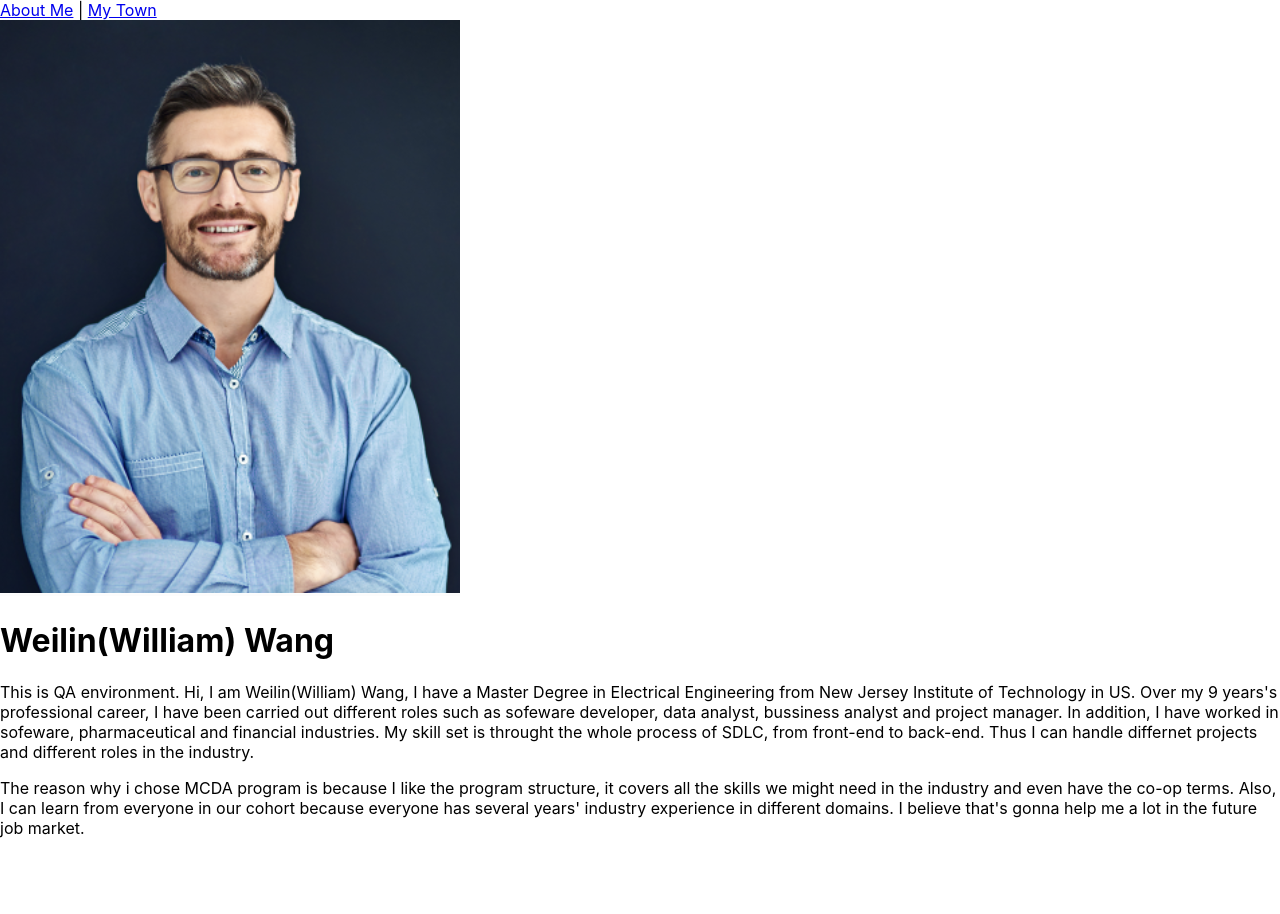
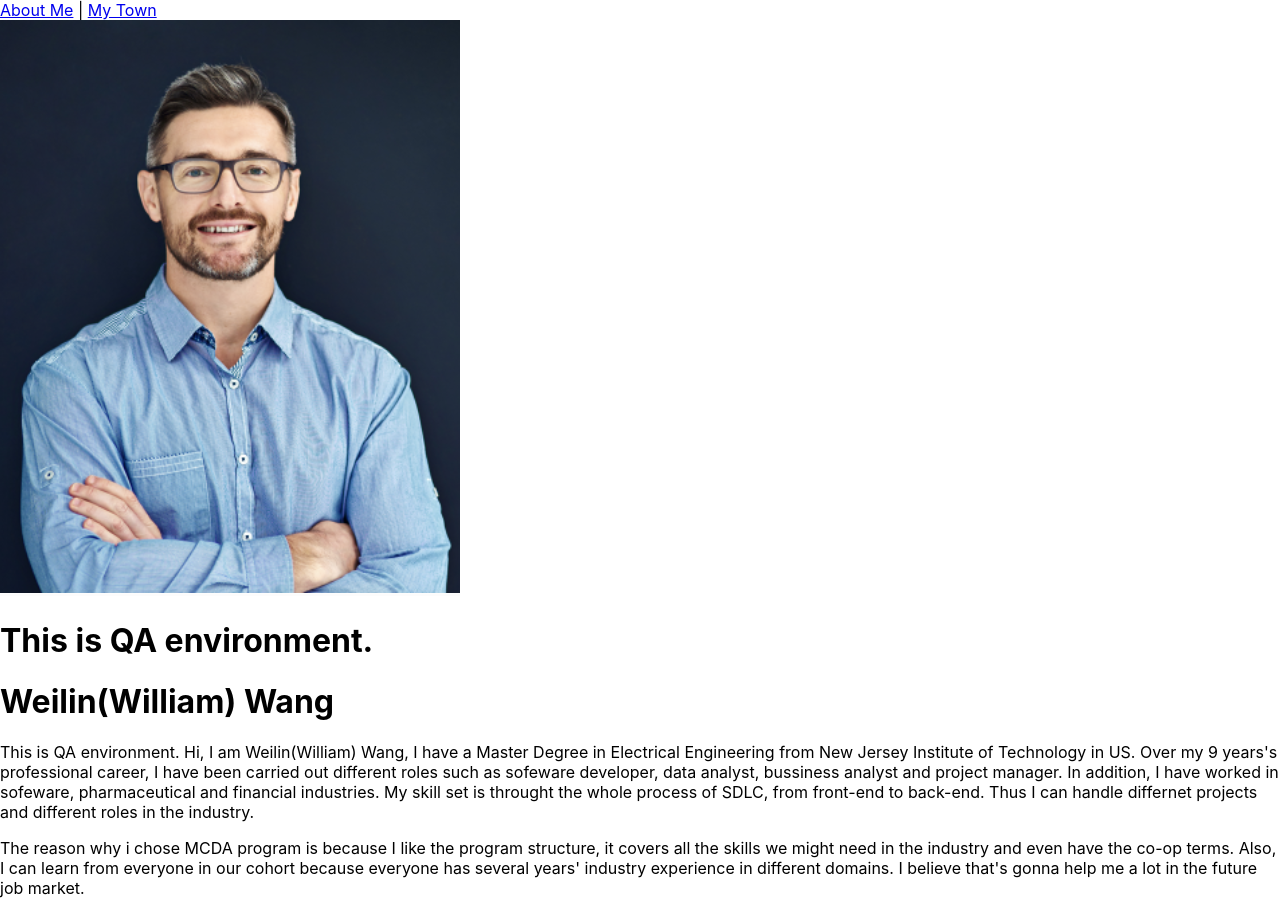
Before and after one commit to A004772214/React, a React (Create React App) app: page / in a window 1280 px wide. Before the commit the page ends 854 px from the top, so only its background shows below. Built offline with nearby package versions, Linux system fonts and the light colour scheme.

Commit message:
Update AboutMe.js

```diff
--- a/src/pages/AboutMe.js
+++ b/src/pages/AboutMe.js
@@ -5,6 +5,7 @@ function AboutMe() {
   return (
     <div>
       <img src={imgURL } />
+      <h1>This is QA environment.</h1>
       <h1>Weilin(William) Wang</h1>
       <p>This is QA environment. Hi, I am Weilin(William) Wang, I have a Master Degree in Electrical Engineering from New Jersey Institute of Technology in US. Over my 9 years's professional career, I have been carried out different roles such as sofeware developer, data analyst, bussiness analyst and project manager. In addition, I have worked in sofeware, pharmaceutical and financial industries. My skill set is throught the whole process of SDLC, from front-end to back-end. Thus I can handle differnet projects and different roles in the industry.</p>
       <p>The reason why i chose MCDA program is because I like the program structure, it covers all the skills we might need in the industry and even have the co-op terms. Also, I can learn from everyone in our cohort because everyone has several years' industry experience in different domains. I believe that's gonna help me a lot in the future job market.</p>
```
